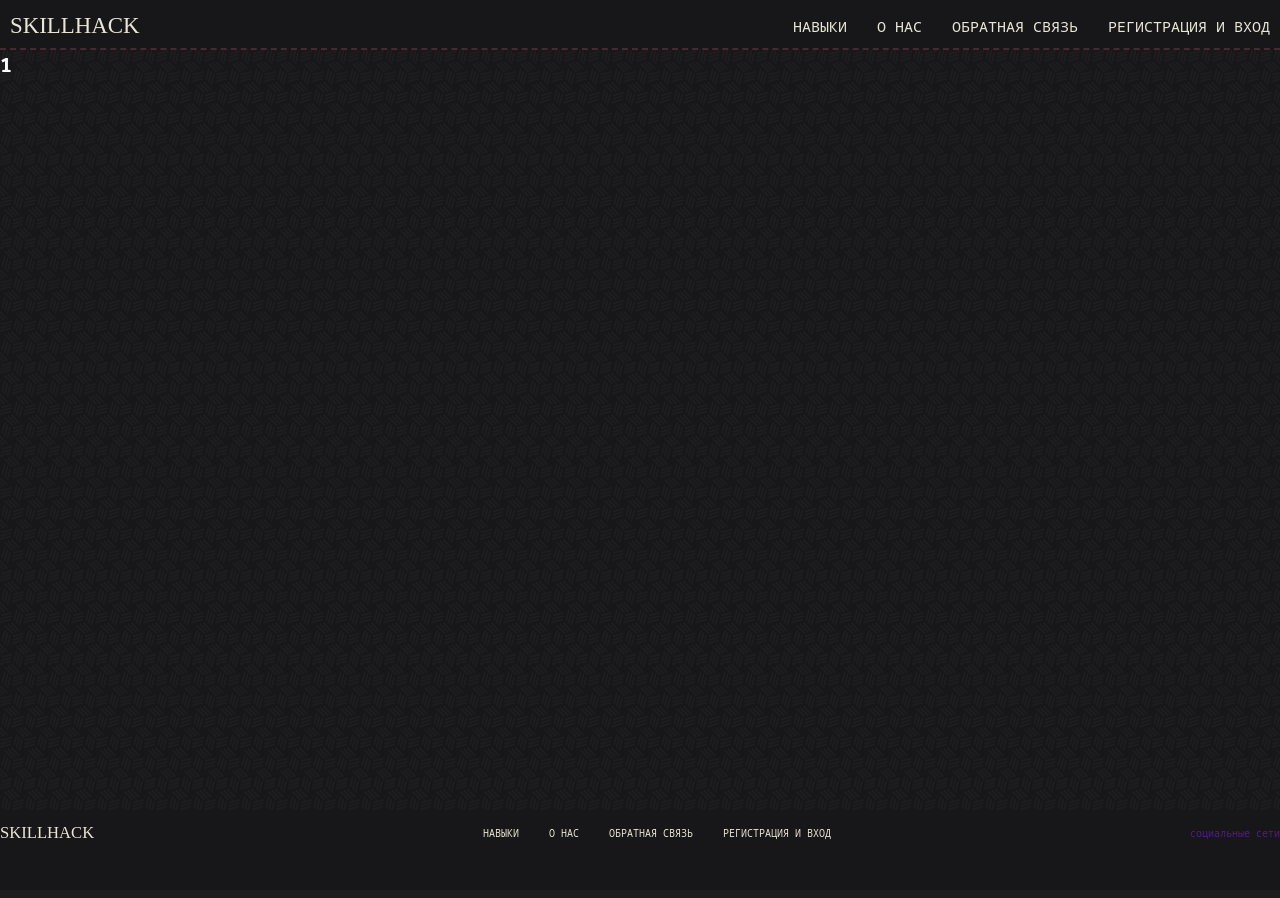
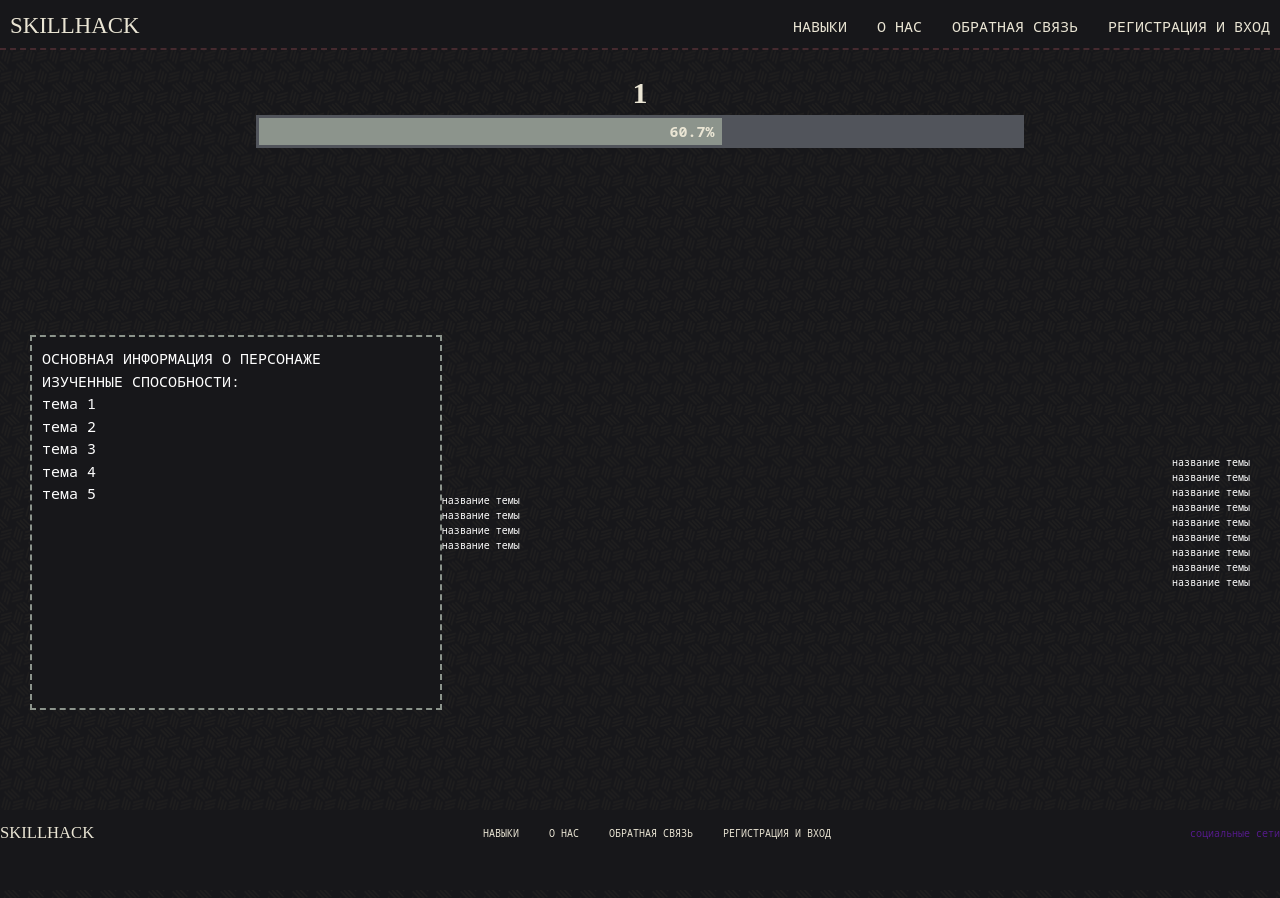
Before and after one commit to ShinyTrunk/SkillHack, a Flask app: page /skill/1 in a window 1280 px wide. Before the commit the page ends 839 px from the top, so only its background shows below. Run offline with Flask 3, Linux system fonts and the light colour scheme; some web fonts are replaced.

Commit message:
beginning skill page

```diff
--- /dev/null
+++ b/static/js/progress.js
@@ -0,0 +1,17 @@
+// прогресс
+let inners = document.querySelectorAll(".progress-inner");
+inners.forEach((inner) => {
+    let percent = parseFloat(inner.dataset.percent);
+    // inner.removeChild("p");
+    // let p = parseFloat(percent);
+    let start = 0;
+    let diff = percent / 100;
+    let progressText = document.createElement("p");
+    let timerId = setInterval(() => {
+        start = start + diff;
+        inner.style.width = start + "%";
+        progressText.textContent = start.toFixed(1) + "%";
+        inner.appendChild(progressText);
+    }, 10);
+    setTimeout(() => { clearInterval(timerId); }, 1000);
+})
--- a/static/styles/main.css
+++ b/static/styles/main.css
@@ -7,6 +7,7 @@
 	-moz-user-select: none;
 	-ms-user-select: none;
 	user-select: none;
+  /* overflow-y: hidden; */
 }
 
 .hidden {
@@ -668,7 +669,7 @@ input:checked+.slider:before {
 
 /* прогресс */
 
-.account-skills .progress-other {
+.progress-other {
   background-color: var(--dark);
   /* height: 3rem;   */
   /* border: 2px solid; */
@@ -691,14 +692,14 @@ input:checked+.slider:before {
 .account-container .account-skills>div:nth-child(3) .progress-other{
   border: 3px solid var(--yellow);
 } */
-.account-skills .progress-inner {
+ .progress-inner {
   background-color: var(--white-green);
   /* height: 2rem; */
   padding-right: 0.5rem;
   /* border-radius: 1rem; */
   /* margin: 1rem; */
 }
-.account-skills .progress-inner>p {
+ .progress-inner>p {
   text-align: left;
   font-size: 1.5rem;
   font-weight: bold;
@@ -720,3 +721,52 @@ input:checked+.slider:before {
 /* .personal-form  div:nth-child(1) {
   color:red;
 } */
+
+/* отдельный скилл стили  */
+.skill-wrapper {
+  height: 100%;
+}
+.skill-wrapper .header-skill {
+  display: flex;
+  flex-direction: column;
+  align-items: center;
+  color: var(--white);
+  margin-top: 2rem;
+  background-color: var();
+}
+
+.skill-wrapper .header-skill h1 {
+  font-family: "Press Start 2P Regular";
+  font-size: 3rem;
+}
+.skill-wrapper .header-skill .progress-other {
+  width: 60%;
+  background-color: var(--var5);
+  /* font-family: "Press Start 2P Regular"; */
+}
+
+
+.skill-container {
+  display: flex;
+  align-items: center;
+  padding: 0 3rem;
+  /* justify-content: space-between; */
+  color: white;
+  height: 100%;
+}
+
+.skill-container .information-section {
+  flex-grow: 0.5;
+  height: auto;
+  /* display: flex;
+  flex-direction: column;
+  align-items: center; */
+  font-size: 1.5rem;
+  height: 50%;
+  background-color: var(--dark);
+  border: 2px dashed var(--white-green);
+  padding: 1rem;
+}
+.skill-container .road-section {
+  flex-grow: 3;
+}
--- a/templates/account.html
+++ b/templates/account.html
@@ -55,5 +55,6 @@
         </div>
     </main>
     <script src="../static/js/account.js"></script>
+    <script src="../static/js/progress.js"> </script>
 
 {% endblock %}
--- a/templates/skill.html
+++ b/templates/skill.html
@@ -2,7 +2,74 @@
 
 {% block content %}
 <main>
-    <h1 style="color: white">{{ skill_name }}</h1>
+    <div class="skill-wrapper">
+        <div class="header-skill">
+            <h1>{{ skill_name }}</h1>
+
+            <div class="progress-other">
+
+                <div class="progress-inner" data-percent="60.7"></div>
+            </div>
+        </div>
+        <div class="skill-container">
+
+            <section class="information-section">
+                <p>ОСНОВНАЯ ИНФОРМАЦИЯ О ПЕРСОНАЖЕ</p>
+                <p>ИЗУЧЕННЫЕ СПОСОБНОСТИ:</p>
+                <div>
+                    <p>тема 1</p>
+                    <p>тема 2</p>
+                    <p>тема 3</p>
+                    <p>тема 4</p>
+                    <p>тема 5</p>
+                </div>
+
+            </section>
+            <section class="road-section">
+                <div>
+                    <div class="topic">
+                        <p>название темы</p>
+                    </div>
+                    <div class="topic">
+                        <p>название темы</p>
+                    </div>
+                    <div class="topic">
+                        <p>название темы</p>
+                    </div>
+                    <div class="topic">
+                        <p>название темы</p>
+                    </div>
+                </div>
+            </section>
+            <section class="available-topics">
+                <p>название темы</p>
+                <p>название темы</p>
+                <p>название темы</p>
+                <p>название темы</p>
+                <p>название темы</p>
+                <p>название темы</p>
+                <p>название темы</p>
+                <p>название темы</p>
+                <p>название темы</p>
+            </section>
+            <div class="links hidden">
+                <p>link 1</p>
+                <p>link 2</p>
+                <p>link 3</p>
+                <p>link 4</p>
+                <p>link 5</p>
+                <p>link 6</p>
+                <p>link 7</p>
+                <p>link 8</p>
+                <p>link 9</p>
+
+            </div>
+
+        </div>
+    </div>
+
+
+
 </main>
-
+<script src="../static/js/progress.js"> </script>
 {% endblock %}
```
Also changed, not shown: static/js/account.js (+0 -23 lines).
